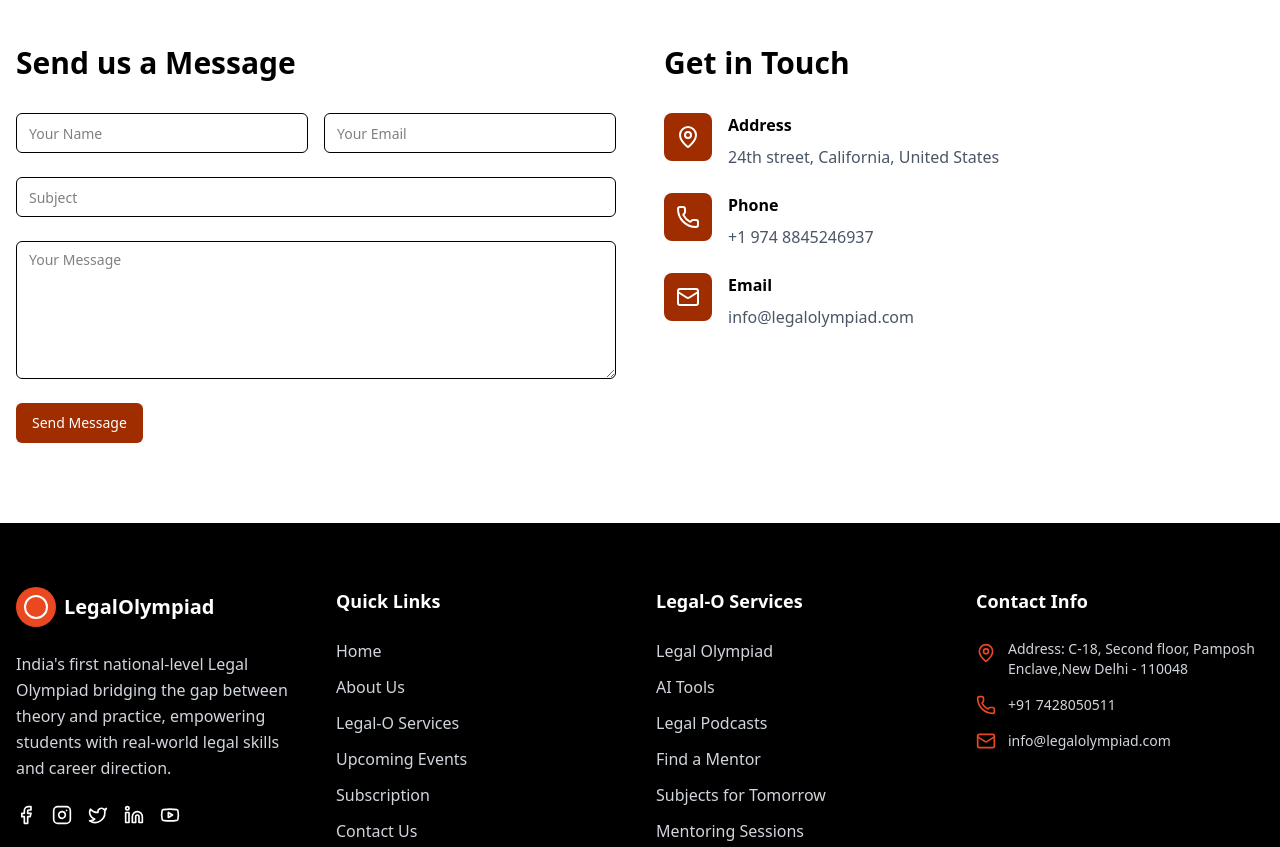
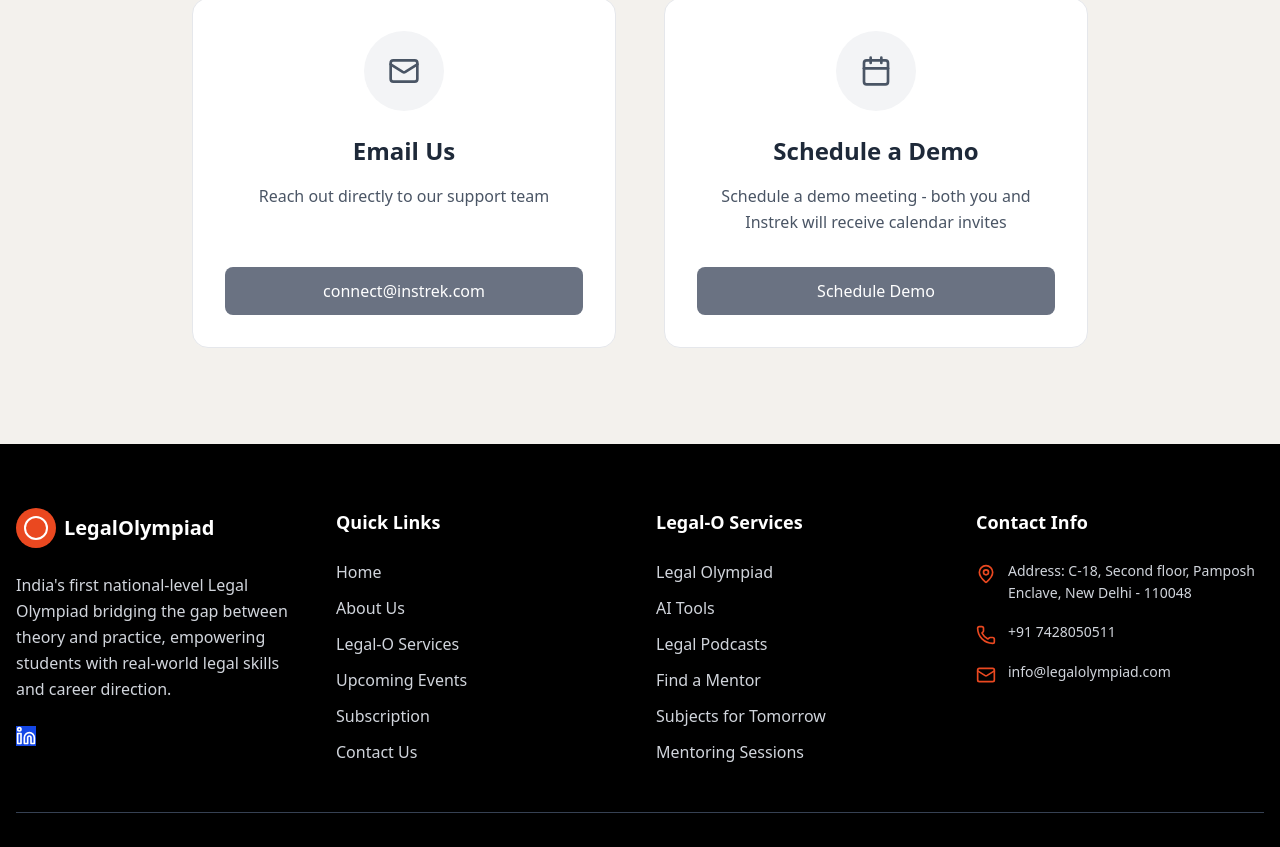
Before and after one commit to ajaysaraswat/LegalOlympiad-Website, a React (Vite) app in the folder frontend/: page /contact in a window 1280 px wide. Shown: the part 388-1235 px from the top of the page. Built offline with nearby package versions, Linux system fonts and the light colour scheme.

Commit message:
do the given chnages and make it the second version

```diff
--- a/frontend/src/components/Footer.jsx
+++ b/frontend/src/components/Footer.jsx
@@ -50,53 +50,13 @@
             </p>
             <div className="flex gap-3 sm:gap-4">
               <a
-                href="https://facebook.com"
-                target="_blank"
-                rel="noopener noreferrer"
-              >
-                <Facebook
-                  size={18}
-                  className="sm:w-5 sm:h-5 hover:text-[#ea4820] cursor-pointer transition-colors"
-                />
-              </a>
-              <a
-                href="https://instagram.com"
-                target="_blank"
-                rel="noopener noreferrer"
-              >
-                <Instagram
-                  size={18}
-                  className="sm:w-5 sm:h-5 hover:text-[#ea4820] cursor-pointer transition-colors"
-                />
-              </a>
-              <a
-                href="https://twitter.com"
-                target="_blank"
-                rel="noopener noreferrer"
-              >
-                <Twitter
-                  size={18}
-                  className="sm:w-5 sm:h-5 hover:text-[#ea4820] cursor-pointer transition-colors"
-                />
-              </a>
-              <a
-                href="https://linkedin.com"
+                href="https://in.linkedin.com/company/instrek-technologies"
                 target="_blank"
                 rel="noopener noreferrer"
               >
                 <Linkedin
                   size={18}
-                  className="sm:w-5 sm:h-5 hover:text-[#ea4820] cursor-pointer transition-colors"
-                />
-              </a>
-              <a
-                href="https://youtube.com"
-                target="_blank"
-                rel="noopener noreferrer"
-              >
-                <Youtube
-                  size={18}
-                  className="sm:w-5 sm:h-5 hover:text-[#ea4820] cursor-pointer transition-colors"
+                  className="sm:w-5 sm:h-5 hover:text-[#ea4820] cursor-pointer transition-colors bg-blue-700"
                 />
               </a>
             </div>
@@ -239,31 +199,31 @@
                   size={16}
                   className="sm:w-5 sm:h-5 text-[#ea4820] mt-1 flex-shrink-0"
                 />
-                <span className="text-xs sm:text-sm text-gray-300">
-                  Address: C-18, Second floor, Pamposh Enclave,New Delhi -
+                <span className="text-xs sm:text-sm text-gray-300 leading-relaxed">
+                  Address: C-18, Second floor, Pamposh Enclave, New Delhi -
                   110048
                 </span>
               </div>
-              <div className="flex items-center gap-2 sm:gap-3">
+              <div className="flex items-start gap-2 sm:gap-3">
                 <Phone
                   size={16}
-                  className="sm:w-5 sm:h-5 text-[#ea4820] flex-shrink-0"
+                  className="sm:w-5 sm:h-5 text-[#ea4820] mt-1 flex-shrink-0"
                 />
                 <a
                   href="tel:+19748845246937"
-                  className="text-xs sm:text-sm text-gray-300 hover:text-[#ea4820] transition-colors"
+                  className="text-xs sm:text-sm text-gray-300 hover:text-[#ea4820] transition-colors leading-relaxed"
                 >
                   +91 7428050511
                 </a>
               </div>
-              <div className="flex items-center gap-2 sm:gap-3">
+              <div className="flex items-start gap-2 sm:gap-3">
                 <Mail
                   size={16}
-                  className="sm:w-5 sm:h-5 text-[#ea4820] flex-shrink-0"
+                  className="sm:w-5 sm:h-5 text-[#ea4820] mt-1 flex-shrink-0"
                 />
                 <a
                   href="mailto:info@legalolympiad.com"
-                  className="text-xs sm:text-sm text-gray-300 hover:text-[#ea4820] transition-colors"
+                  className="text-xs sm:text-sm text-gray-300 hover:text-[#ea4820] transition-colors leading-relaxed"
                 >
                   info@legalolympiad.com
                 </a>
@@ -278,12 +238,13 @@
             © 2024 LegalOlympiad. All rights reserved.
           </p>
           <div className="flex gap-4 sm:gap-6 mt-3 sm:mt-0">
-            <a
-              href="/privacy-policy"
+            <Link
+              to="/privacy-policy"
+              onClick={handleLinkClick}
               className="text-xs sm:text-sm text-gray-300 hover:text-[#ea4820] transition-colors"
             >
               Privacy Policy
-            </a>
+            </Link>
             <a
               href="/terms-of-service"
               className="text-xs sm:text-sm text-gray-300 hover:text-[#ea4820] transition-colors"
--- a/frontend/src/pages/Contact.jsx
+++ b/frontend/src/pages/Contact.jsx
@@ -1,97 +1,50 @@
+import React from "react";
 import Header from "../components/Header";
+import ContactCard from "./ContactCard";
+import { Mail, Calendar } from "lucide-react";
 import Footer from "../components/Footer";
-import { Button } from "../components/ui/Button";
-import { Input } from "../components/ui/Input";
-import { Textarea } from "../components/ui/TextArea";
-import { Mail, Phone, MapPin } from "lucide-react";
 
-const Contact = () => {
+const ContactSection = () => {
   return (
-    <div className="min-h-screen">
+    <div
+      className="min-h-screen bg-background"
+      style={{ backgroundColor: "hsl(44, 20%, 94%)" }}
+    >
       <Header />
 
-      {/* Page Header */}
-      <section className="py-20 bg-gradient-to-r from-black to-orange-800 text-white">
-        <div className="container mx-auto px-4 text-center">
-          <div className="slide-in-left">
-            <h1 className="text-4xl md:text-5xl lg:text-6xl font-bold mb-6">
-              Contact Us
-            </h1>
-            <p className="text-xl opacity-90 max-w-3xl mx-auto">
-              Get in touch with us for any questions or support
-            </p>
-          </div>
+      <main className="container mx-auto px-4 lg:px-6 py-16 lg:py-24">
+        {/* Hero Section */}
+        <div className="text-center mb-16 lg:mb-20">
+          <h1 className="text-4xl lg:text-5xl font-bold text-foreground mb-6 pt-6">
+            Contact Us
+          </h1>
+          <p className="text-xl text-muted-foreground max-w-2xl mx-auto leading-relaxed">
+            Get in touch with our team to discuss your translation needs
+          </p>
         </div>
-      </section>
 
-      {/* Contact Content */}
-      <section className="py-20">
-        <div className="container mx-auto px-4">
-          <div className="grid grid-cols-1 lg:grid-cols-2 gap-12">
-            {/* Contact Form */}
-            <div className="slide-in-left">
-              <h2 className="text-3xl font-bold text-black mb-8">
-                Send us a Message
-              </h2>
-              <form className="space-y-6">
-                <div className="grid grid-cols-1 md:grid-cols-2 gap-4">
-                  <Input placeholder="Your Name" />
-                  <Input placeholder="Your Email" type="email" />
-                </div>
-                <Input placeholder="Subject" />
-                <Textarea placeholder="Your Message" rows={6} />
-                <Button className="bg-orange-800 hover:bg-orange-800/90 text-white w-full md:w-auto">
-                  Send Message
-                </Button>
-              </form>
-            </div>
+        {/* Contact Options */}
+        <div className="grid md:grid-cols-2 gap-8 lg:gap-12 max-w-4xl mx-auto">
+          <ContactCard
+            icon={<Mail className="w-8 h-8" />}
+            title="Email Us"
+            description="Reach out directly to our support team"
+            actionText="connect@instrek.com"
+            actionHref="mailto:connect@instrek.com?subject=Inquiry from Instrek Website&body=Hello,%0D%0A%0D%0AI would like to learn more about your services.%0D%0A%0D%0ABest regards,"
+          />
 
-            {/* Contact Info */}
-            <div className="slide-in-right">
-              <h2 className="text-3xl font-bold text-black mb-8">
-                Get in Touch
-              </h2>
-              <div className="space-y-6">
-                <div className="flex items-start gap-4">
-                  <div className="w-12 h-12 bg-orange-800 rounded-lg flex items-center justify-center flex-shrink-0">
-                    <MapPin size={24} className="text-white" />
-                  </div>
-                  <div>
-                    <h3 className="font-semibold text-black mb-2">Address</h3>
-                    <p className="text-gray-600">
-                      24th street, California, United States
-                    </p>
-                  </div>
-                </div>
-
-                <div className="flex items-start gap-4">
-                  <div className="w-12 h-12 bg-orange-800 rounded-lg flex items-center justify-center flex-shrink-0">
-                    <Phone size={24} className="text-white" />
-                  </div>
-                  <div>
-                    <h3 className="font-semibold text-black mb-2">Phone</h3>
-                    <p className="text-gray-600">+1 974 8845246937</p>
-                  </div>
-                </div>
-
-                <div className="flex items-start gap-4">
-                  <div className="w-12 h-12 bg-orange-800 rounded-lg flex items-center justify-center flex-shrink-0">
-                    <Mail size={24} className="text-white" />
-                  </div>
-                  <div>
-                    <h3 className="font-semibold text-black mb-2">Email</h3>
-                    <p className="text-gray-600">info@legalolympiad.com</p>
-                  </div>
-                </div>
-              </div>
-            </div>
-          </div>
+          <ContactCard
+            icon={<Calendar className="w-8 h-8" />}
+            title="Schedule a Demo"
+            description="Schedule a demo meeting - both you and Instrek will receive calendar invites"
+            actionText="Schedule Demo"
+            isButton={true}
+          />
         </div>
-      </section>
-
+      </main>
       <Footer />
     </div>
   );
 };
 
-export default Contact;
+export default ContactSection;
--- /dev/null
+++ b/frontend/src/pages/ContactCard.jsx
@@ -0,0 +1,88 @@
+import React from "react";
+import { Button } from "../components/ui/Button";
+import { Mail, Calendar } from "lucide-react";
+
+const ContactCard = ({
+  icon,
+  title,
+  description,
+  actionText,
+  actionHref,
+  isButton = false,
+  onClick,
+}) => {
+  const handleCardClick = () => {
+    if (onClick) {
+      onClick();
+    } else if (isButton) {
+      // Create calendar event with automatic invites to both user and Instrek
+      const eventTitle = encodeURIComponent("Instrek Demo Meeting");
+      const eventDetails = encodeURIComponent(
+        "Personalized demo of Instrek's AI, IoT, and technology services. We'll discuss your specific needs and show you our solutions in action."
+      );
+      const eventLocation = encodeURIComponent("Online Meeting (Zoom/Teams)");
+
+      // Set default time (tomorrow at 10 AM)
+      const startDate = new Date();
+      startDate.setDate(startDate.getDate() + 1);
+      startDate.setHours(10, 0, 0, 0);
+
+      const endDate = new Date(startDate);
+      endDate.setHours(11, 0, 0, 0);
+
+      const startTime =
+        startDate.toISOString().replace(/[-:]/g, "").split(".")[0] + "Z";
+      const endTime =
+        endDate.toISOString().replace(/[-:]/g, "").split(".")[0] + "Z";
+
+      // Include both user and Instrek emails in the event
+      const userEmail = ""; // This would be captured from user input
+      const instrekEmail = "connect@instrek.com";
+      const attendees = encodeURIComponent(`${userEmail},${instrekEmail}`);
+
+      // Google Calendar URL with attendees parameter
+      const googleCalendarUrl = `https://calendar.google.com/calendar/render?action=TEMPLATE&text=${eventTitle}&details=${eventDetails}&location=${eventLocation}&dates=${startTime}/${endTime}&add=${attendees}`;
+
+      // Alternative: Use a more robust booking system
+      // For now, we'll use Google Calendar with pre-filled attendees
+      window.open(googleCalendarUrl, "_blank");
+
+      // Show success message
+      setTimeout(() => {
+        alert(
+          "Calendar event created! Please check your email for the calendar invite. Instrek will also receive the invite automatically."
+        );
+      }, 1000);
+    } else if (actionHref) {
+      // Open email client
+      window.location.href = actionHref;
+    }
+  };
+
+  return (
+    <div
+      className="bg-white hover:bg-gray-50 rounded-2xl border border-gray-200 p-8 text-center hover:shadow-xl transition-all duration-300 hover:border-gray-300 cursor-pointer transform hover:scale-105 flex flex-col h-full"
+      onClick={handleCardClick}
+    >
+      <div className="w-20 h-20 bg-gray-100 hover:bg-gray-300 rounded-full flex items-center justify-center mx-auto mb-6 transition-all duration-300">
+        <div className="text-gray-600 hover:text-gray-700 text-2xl transition-colors duration-300">
+          {icon}
+        </div>
+      </div>
+
+      <h3 className="text-2xl font-semibold text-gray-800 mb-4">{title}</h3>
+
+      <p className="text-gray-600 mb-8 leading-relaxed flex-grow">
+        {description}
+      </p>
+
+      <div className="mt-auto">
+        <div className="block bg-gray-500 hover:bg-gray-600 text-white px-8 py-3 rounded-lg font-medium transition-all duration-200 hover:shadow-md transform hover:scale-105 text-center">
+          {actionText}
+        </div>
+      </div>
+    </div>
+  );
+};
+
+export default ContactCard;
```
Also changed, not shown: frontend/src/components/Header.jsx (+5 -5 lines), frontend/src/components/HeroCarousel.jsx (+45 -6 lines), frontend/public/hero1Mobile.jpg (added), frontend/src/pages/LegalO/AITools.jsx (line endings or trailing spaces), frontend/src/pages/LegalO/FindMentor.jsx (line endings or trailing spaces), frontend/src/pages/LegalO/Mentoring.jsx (line endings or trailing spaces), frontend/src/pages/LegalO/Podcasts.jsx (line endings or trailing spaces), frontend/src/pages/LegalO/Subjects.jsx (line endings or trailing spaces).
